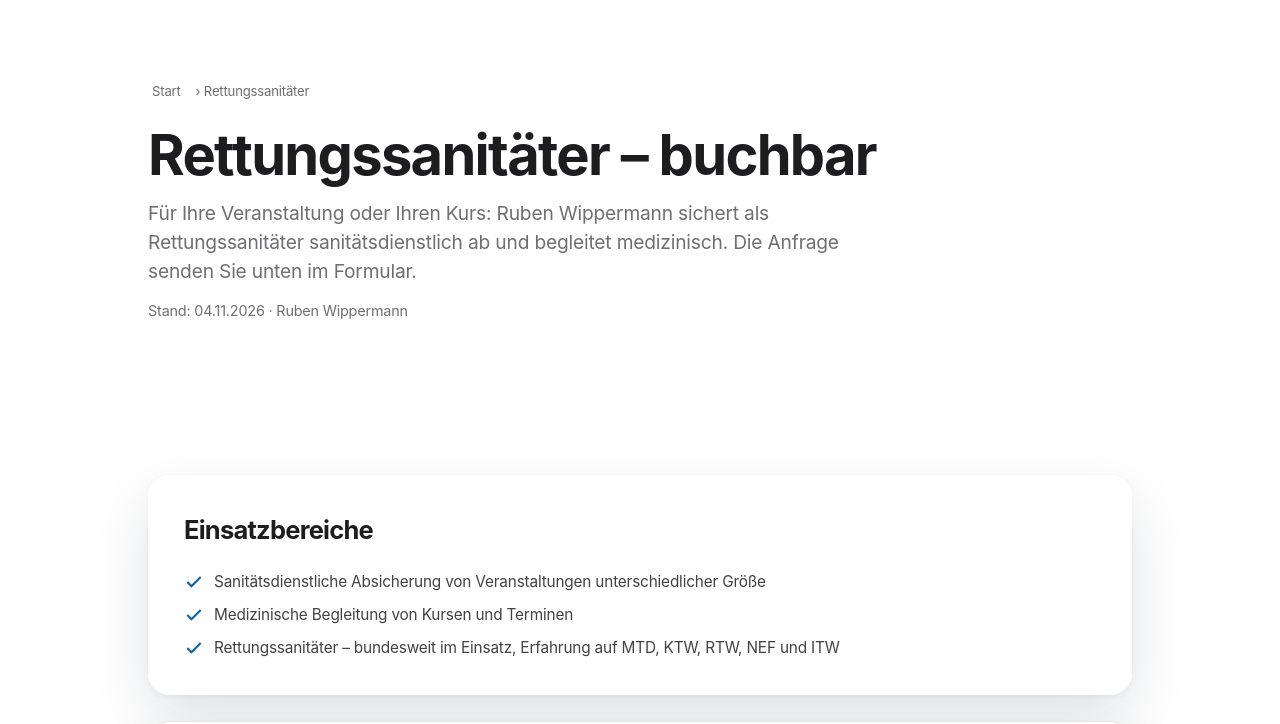
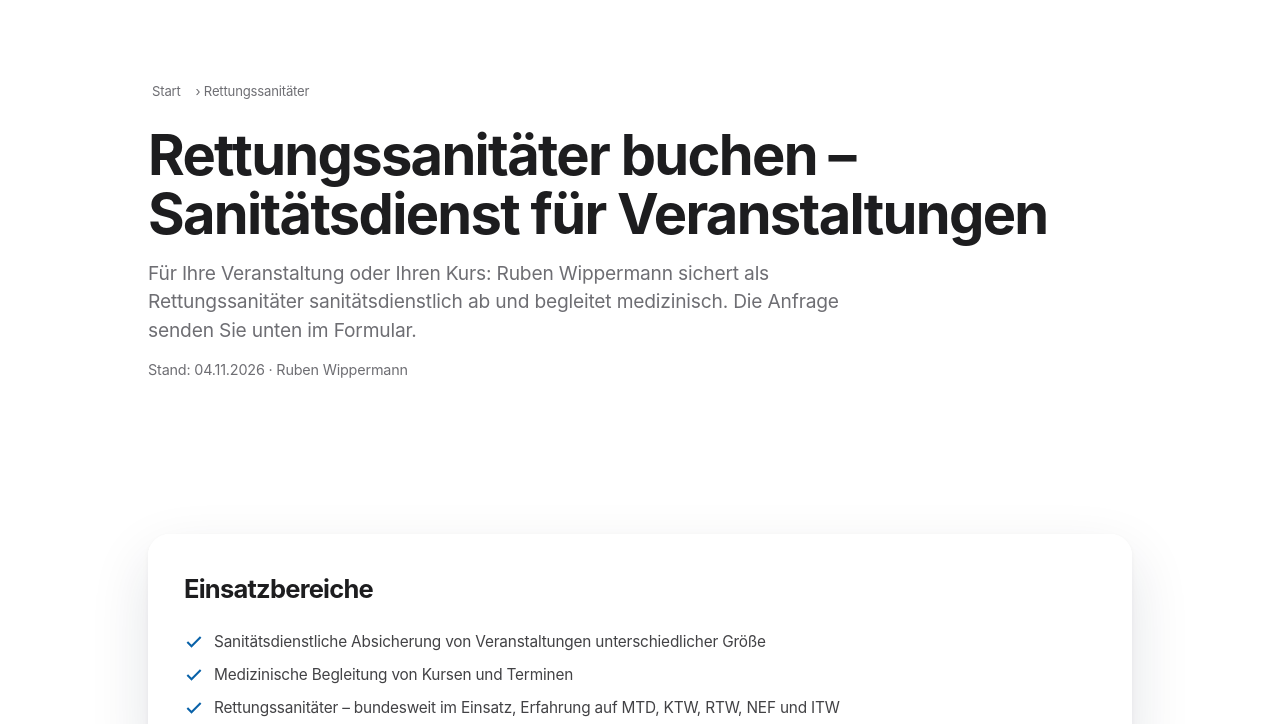
Before and after one commit to RubenWippermann/Ruben-Wippermann, a plain HTML site: page rettungssanitaeter.html in a window 1280 px wide. Shown: the part 76-800 px from the top of the page. Drawn offline with Linux system fonts and the light colour scheme; no server answers.

Commit message:
RW: H1 der Seite Rettungssanitaeter nennt den Suchbegriff 'Rettungssanitaeter buchen' und 'Sanitaetsdienst fuer Veranstaltungen' (beides steht schon in Title, Description und Fliesstext)
Co-Authored-By: Claude Sonnet 5.5 <noreply@anthropic.com>

```diff
--- a/rettungssanitaeter.html
+++ b/rettungssanitaeter.html
@@ -49,7 +49,7 @@
 <main id="main-content">
 <section class="subhero"><div class="container">
   <div class="subhero__crumb"><a href="/">Start</a> › Rettungssanitäter</div>
-  <h1>Rettungssanitäter – buchbar</h1>
+  <h1>Rettungssanitäter buchen – Sanitätsdienst für Veranstaltungen</h1>
   <p>Für Ihre Veranstaltung oder Ihren Kurs: Ruben Wippermann sichert als Rettungssanitäter sanitätsdienstlich ab und begleitet medizinisch. Die Anfrage senden Sie unten im Formular.</p>
   <p class="subhero__stand">Stand: <time datetime="2026-11-04">04.11.2026</time> · Ruben Wippermann</p>
 </div></section>
```
